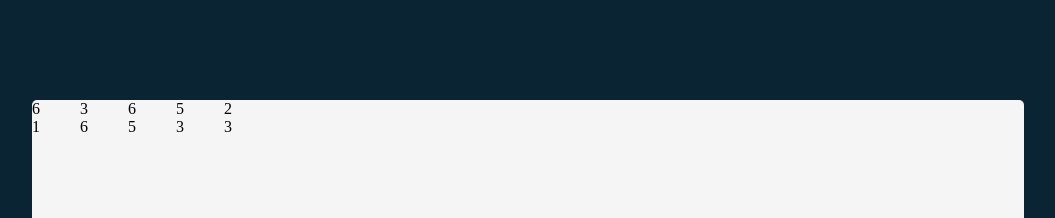
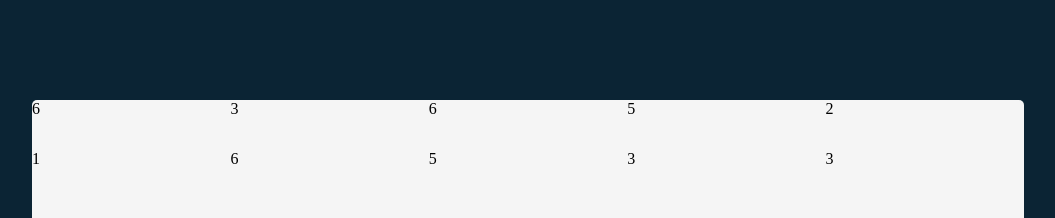
Before and after one commit to yektt/tenzies, a React (Create React App) app: page / in a window 1280 px wide. Shown: the top 218 px of the page, without its empty margins (112-1167 px from the left). Built offline with nearby package versions, Linux system fonts and the light colour scheme.

Commit message:
Move styling to the component - dice

```diff
--- a/src/components/Dice.js
+++ b/src/components/Dice.js
@@ -1,8 +1,10 @@
+/** @jsxImportSource @emotion/react */
+import { css } from "@emotion/react";
 import Die from "./Die";
 
 function Dice(props) {
   return (
-    <div className="dices">
+    <div css={style}>
       <Die value={props.randomFunction()} />
       <Die value={props.randomFunction()} />
       <Die value={props.randomFunction()} />
@@ -17,4 +19,10 @@ function Dice(props) {
   );
 }
 
+const style = css`
+  display: grid;
+  grid-template-columns: repeat(5, calc(20% - 2rem));
+  grid-gap: 2rem;
+`;
+
 export default Dice;
--- a/src/index.css
+++ b/src/index.css
@@ -15,8 +15,3 @@ main {
   margin: 10vh auto;
   border-radius: 5px;
 }
-
-.dices {
-  display: grid;
-  grid-template-columns: repeat(5, 3rem);
-}
```
